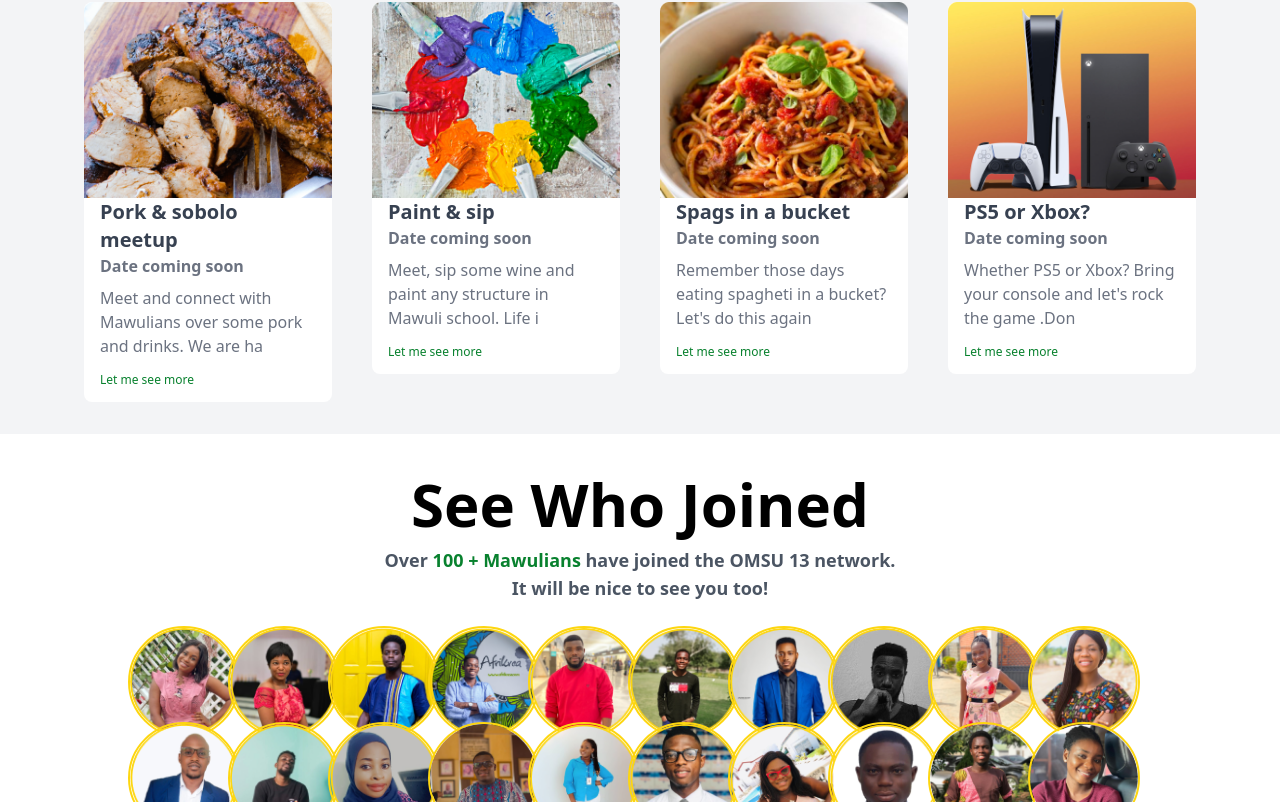
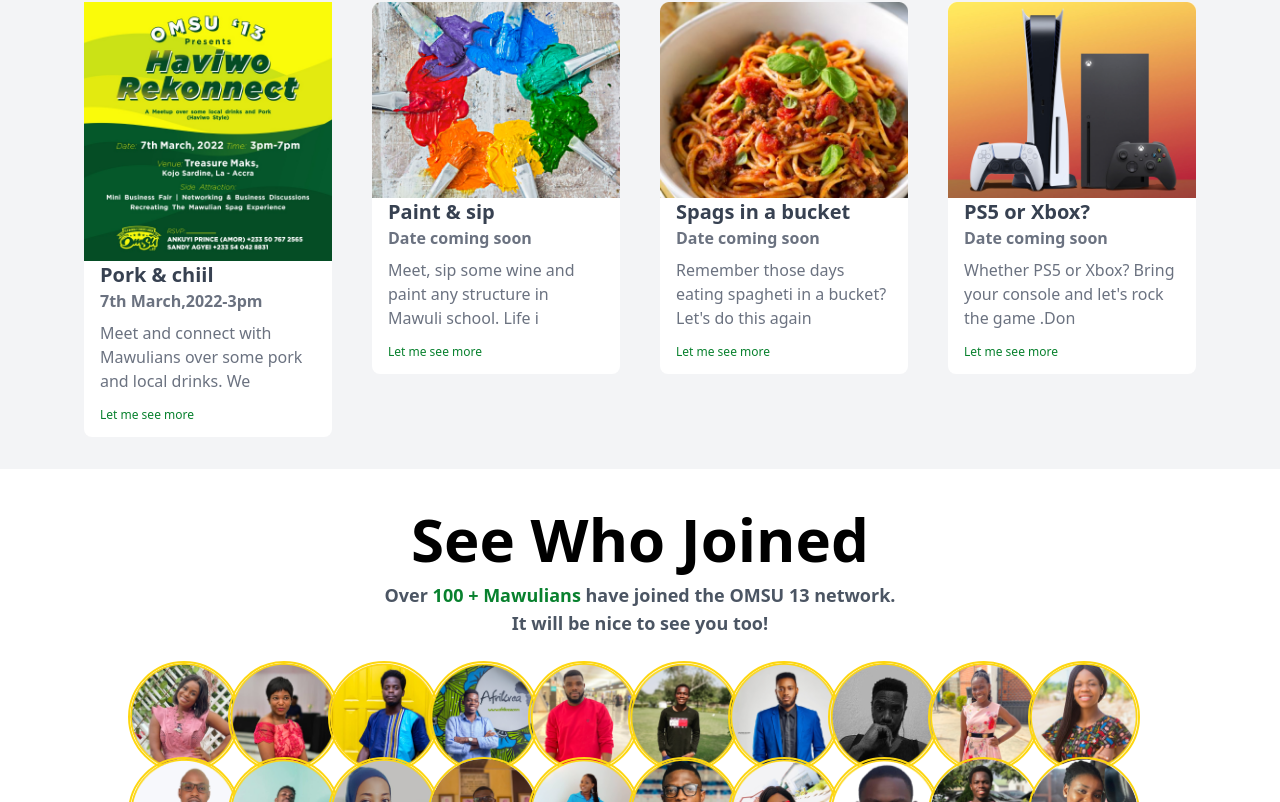
Before and after one commit to OMSU-2013/Landing-page, a React (Create React App) app: page / in a window 1280 px wide. Shown: the part 1464-2266 px from the top of the page. Built offline with nearby package versions, Linux system fonts and the light colour scheme.

Commit message:
added event pic for independence day meetup

```diff
--- a/src/data/Event.js
+++ b/src/data/Event.js
@@ -1,4 +1,4 @@
-import CardImage  from '../assets/pork.png'
+import CardImage  from '../assets/Haviwo_rekonnect.jpeg'
 import CardImage2  from '../assets/paint_sip.png'
 import CardImage3  from '../assets/spag.png'
 import CardImage4  from '../assets/xbox-vs-ps5.png'
@@ -6,9 +6,9 @@
 export const events = [
   {
     id: 1,
-    title: "Pork & sobolo meetup",
-    description: "Meet and connect with Mawulians over some pork and drinks. We are haviwo for a reason😀",
-    date: "Date coming soon",
+    title: "Pork & chiil",
+    description: "Meet and connect with Mawulians over some pork and local drinks. We are haviwo for a reason😀",
+    date: "7th March,2022-3pm",
     image: CardImage // imageUrl
   },
   {
```
Also changed, not shown: src/assets/Haviwo_rekonnect.jpeg (added).
